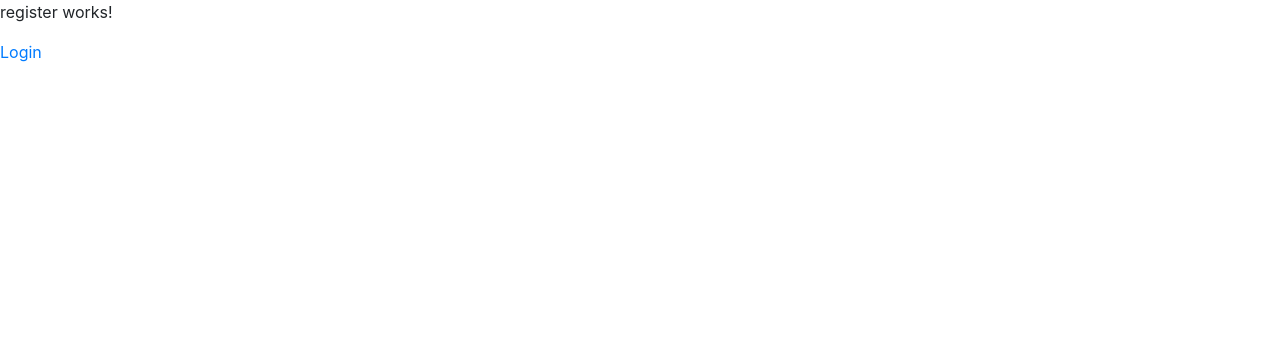
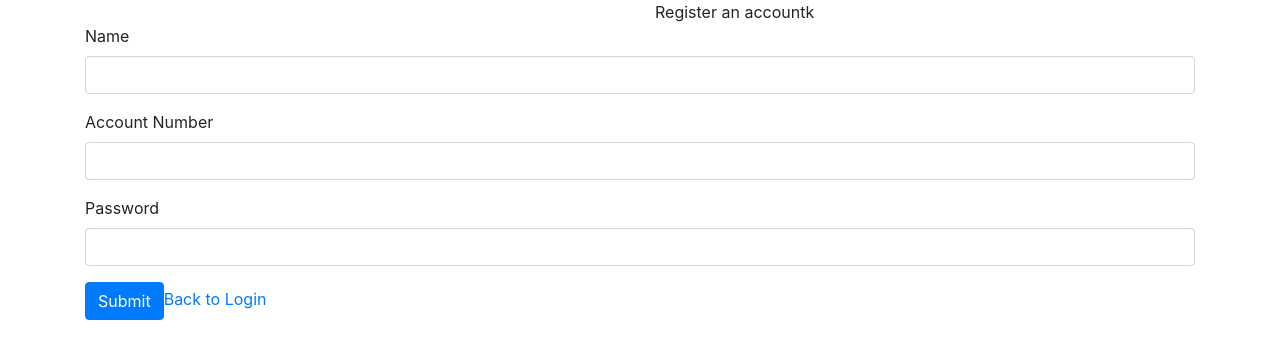
Before and after one commit to femeyrose/bankApp, an Angular app: page /register in a window 1280 px wide. Shown: the top 358 px of the page. Built offline with nearby package versions, Linux system fonts and the light colour scheme.

Commit message:
register page routing and data service

```diff
--- a/src/app/login/login.component.ts
+++ b/src/app/login/login.component.ts
@@ -1,5 +1,7 @@
 import { Component, OnInit } from '@angular/core';
 import { Router } from '@angular/router'; //router should be import from the angular core to redirect to the page
+import { DataService } from '../service/data.service'
+
 
 @Component({
   selector: 'app-login',
@@ -7,21 +9,18 @@ import { Router } from '@angular/router'; //router should be import from the ang
   styleUrls: ['./login.component.css']
 })
 export class LoginComponent implements OnInit {
-  details = {
-    1001: { name: "user1", age: 12, pin: 1001, password: "1234*#%a", balance: 1000 },
-    1002: { name: "user2", age: 12, pin: 1002, password: 1235, balance: 1000 },
-    1003: { name: "user3", age: 12, pin: 1003, password: 1236, balance: 1000 },
-    1004: { name: "user4", age: 12, pin: 1004, password: 1237, balance: 1000 },
-    1005: { name: "user5", age: 12, pin: 1005, password: 1238, balance: 1000 },
 
-  }
+
 acno="" //this name should be same in name given for the ngModel in the html
 pwd="" //whenever the ngModel=acno value changes, this will reflect in these variables
   //any changes in ts/html files will affect the other, that is called two way data binding
   //eg:if acno="1234" given here , in browser this value appear automatically when it runs
 
 //dependancy injection:
-  constructor(private router:Router) { } //first name is name the name we given , second router is imported
+  constructor(private router:Router,
+    private dataService:DataService) { } //first name is name the name we given , second router is imported
+//now the details object can be moved to data service
+//after adding the DataService here and importing it
 
   //the below method is event binding
   acnoChange(event){
@@ -40,7 +39,7 @@ pwd="" //whenever the ngModel=acno value changes, this will reflect in these var
     //parseInt is to avoid the string input declaration above (in the try catch)
     var pass =this.pwd
 
-    let data = this.details;
+    let data = this.dataService.details;
     if (acno in data) {
       if (pass == data[acno].password) {
         alert("successfull login")
--- a/src/app/register/register.component.html
+++ b/src/app/register/register.component.html
@@ -1,2 +1,41 @@
-<p>register works!</p>
-<a routerLink="">Login</a>
+<div class="container">
+    <div class="row">
+        <div class="col"></div>
+        <div class="col">Register an accountk</div>
+    </div>
+    <div class="row">
+        <div class="col">
+            <form (ngSubmit)="register()">
+            <div class="form-group">
+
+                <label for="nam">Name</label>
+
+                <input [(ngModel)]="name" name="name" type="text" class="form-control" id="nam">
+            </div>
+
+            <div class="form-group">
+
+                <label for="accno">Account Number</label>
+
+                <input [(ngModel)]="acno" name="acno" type="text" class="form-control" id="accno">
+            </div>
+
+            <div class="form-group">
+                <label for="pwd">Password</label>
+
+                <input [(ngModel)]="pwd" name="pwd" type="password" class="form-control" id="pwd">
+            </div>
+
+<!-- for the ngSubmit in the form the button type should be="submit", so on click subit it will redirect -->
+
+            <button type="submit" class="btn btn-primary" >Submit</button>
+
+            <!-- to give link to navigate to the dashboard ortherwise we can import router and use navigaeByUrl-->
+
+            <a routerLink="">Back to Login</a>
+        </form>
+        </div>
+
+    </div>
+
+</div>
--- a/src/app/register/register.component.ts
+++ b/src/app/register/register.component.ts
@@ -7,9 +7,18 @@ import { Component, OnInit } from '@angular/core';
 })
 export class RegisterComponent implements OnInit {
 
+  name=""
+  acno=""
+  pwd=""
   constructor() { }
 
   ngOnInit(): void {
   }
 
+  register(){
+
+
+
+  }
+
 }
--- /dev/null
+++ b/src/app/service/data.service.ts
@@ -0,0 +1,21 @@
+import { Injectable } from '@angular/core';
+
+@Injectable({
+  providedIn: 'root'
+})
+export class DataService {
+  details = {
+    1001: { name: "user1", age: 12, pin: 1001, password: "1234*#%a", balance: 1000 },
+    1002: { name: "user2", age: 12, pin: 1002, password: 1235, balance: 1000 },
+    1003: { name: "user3", age: 12, pin: 1003, password: 1236, balance: 1000 },
+    1004: { name: "user4", age: 12, pin: 1004, password: 1237, balance: 1000 },
+    1005: { name: "user5", age: 12, pin: 1005, password: 1238, balance: 1000 },
+
+  }
+
+  constructor() { }
+}
+
+//this is to share the data services
+//in cmd, ng g s service/data
+//after creating the service folder under the "app folder"
```
Also changed, not shown: 1 other file (tests, documents, lock files or other folders).
